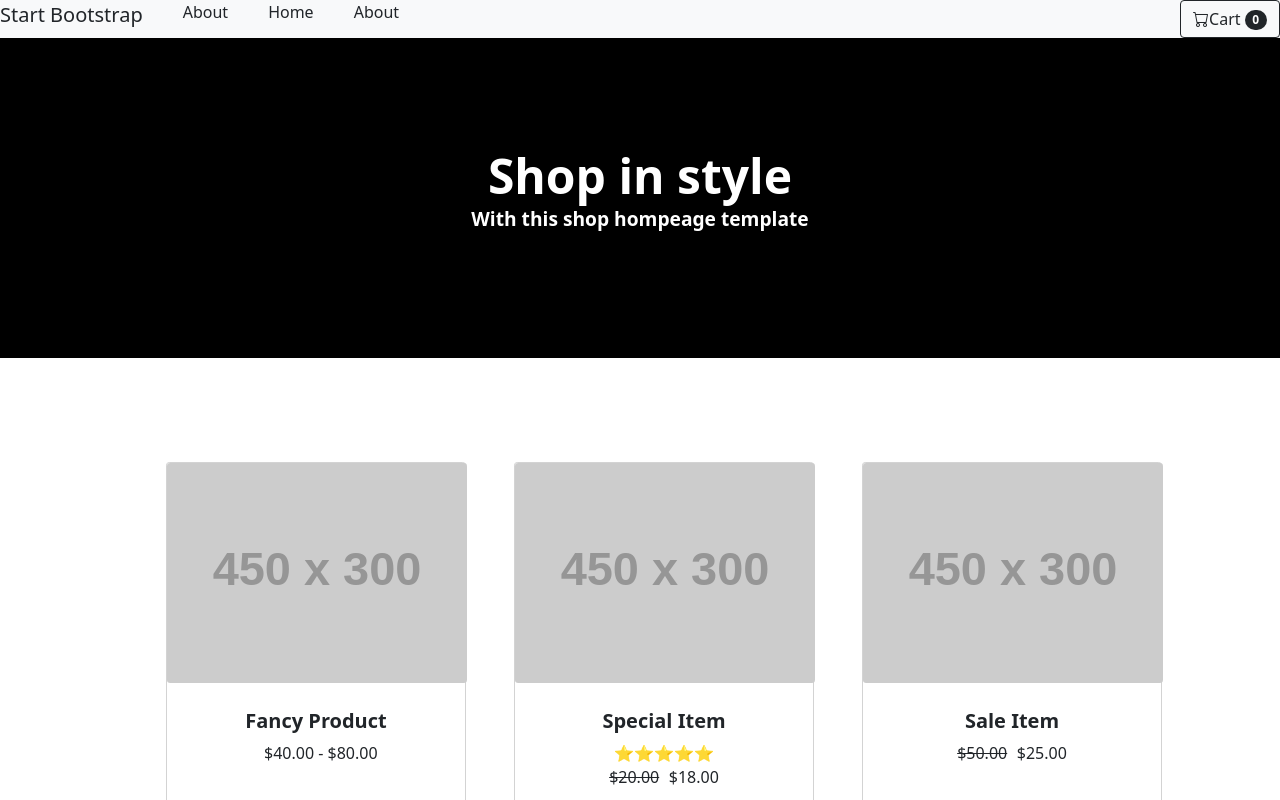
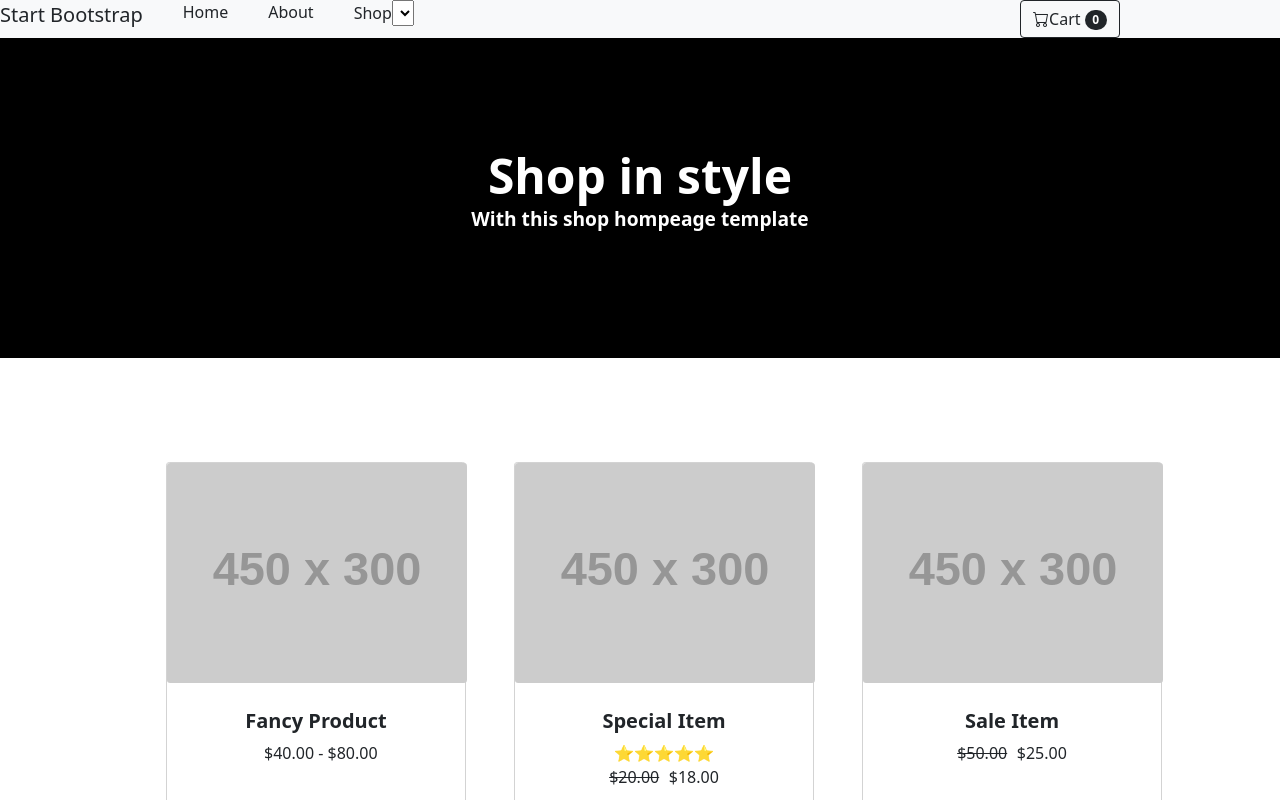
Before and after one commit to Vismaya-Ebin/ShoppingPage, a React (Create React App) app in the folder shopping-page/: page / in a window 1280 px wide. Shown: the top 800 px of the page. Built offline with nearby package versions, Linux system fonts and the light colour scheme.

Commit message:
Added feature

```diff
--- a/shopping-page/src/components/Header.js
+++ b/shopping-page/src/components/Header.js
@@ -7,14 +7,16 @@ export default function Header({context}) {
 
         fontSize: "1.25rem"
     }
-    const margin = { marginLeft:"auto"};
+    const margin = { marginLeft:"auto",marginRight: "10rem"};
 
   return <div className="header">
       <div style={styles}>Start Bootstrap</div>
-     <div>About</div>
+
      <div>Home</div>
      <div>About</div>
-
+      <div>Shop<select><options >qa</options>
+      <options value="a">a</options>
+      <options value="a">a</options></select></div>
       <div style={margin}><Cart context={context}/></div>
   </div>;
 }
--- a/shopping-page/src/components/Products.js
+++ b/shopping-page/src/components/Products.js
@@ -36,7 +36,9 @@ const Products = ({ context }) => {
             </div>
             <Button
               label={data.btnName}
-              handleClick={(e) => updateCart(data.btnName === "Add to cart" ?initialCart + 1:initialCart)}
+              handleClick={(e) => updateCart(data.btnName === "Add to cart" ?initialCart + 1:initialCart)
+
+            }
             />
           </div>
         );
```
